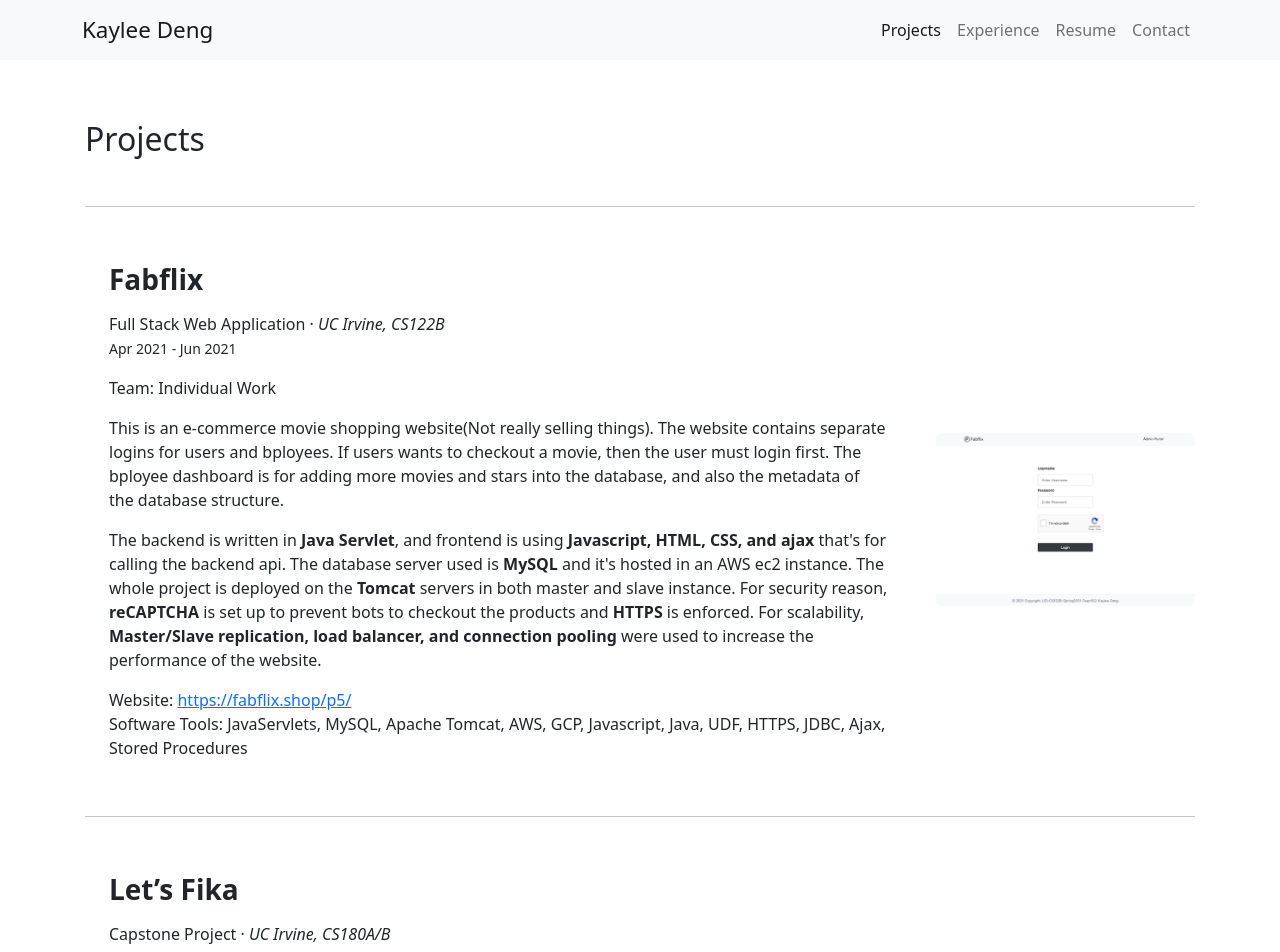
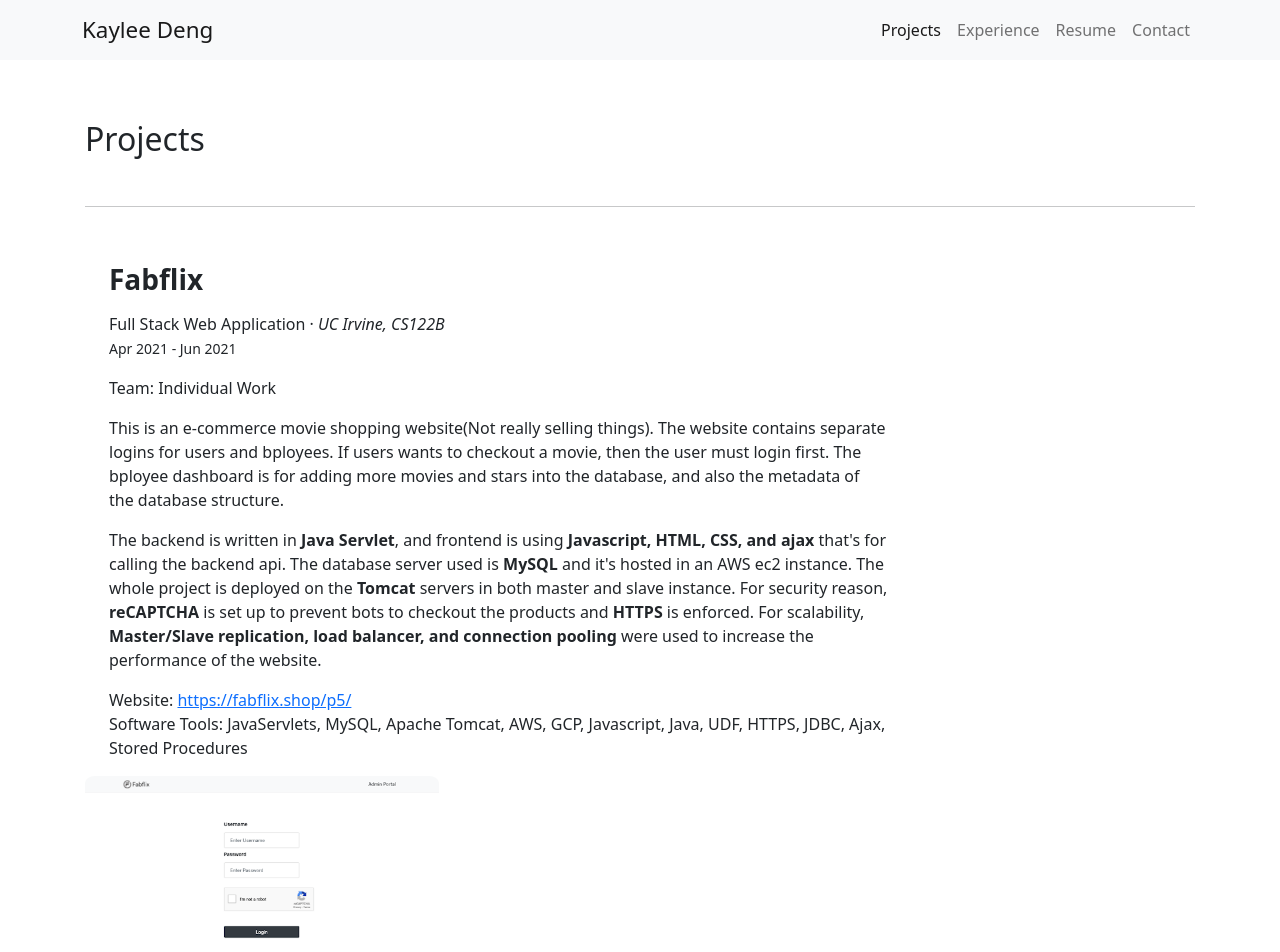
Before and after one commit to bikaylee/Portfolio, a Jekyll site: the page built from index.md, in a window 1280 px wide. Shown: the top 952 px of the page. Built offline with Jekyll 4.4.1, drawn with Linux system fonts in a browser that asks for light colours.

Commit message:
resize img

```diff
--- a/index.md
+++ b/index.md
@@ -23,7 +23,7 @@ title: Project
             Software Tools: JavaServlets, MySQL, Apache Tomcat, AWS, GCP, Javascript, Java, UDF, HTTPS, JDBC, Ajax, Stored Procedures</p>
         </div>
     </div>
-    <div class="col-sm-3">
+    <div class="col-sm-4">
             <a href="https://fabflix.shop/p5/">
                 <img src="img/fabflix.png" alt="Fabflix Webpage">
             </a>
@@ -48,7 +48,7 @@ title: Project
             </p>
         </div>
     </div>
-    <div class="col-sm-3">
+    <div class="col-sm-4">
         <a href="https://letsfika.today/">
             <img src="img/letsfika.png" alt="Let's Fika Webpage">
         </a>
@@ -73,7 +73,7 @@ title: Project
             Software Tools: gym, rllib, ppo, numpy</p>
         </div>
     </div>
-    <div class="col-sm-3">
+    <div class="col-sm-4">
         <a href="https://bikaylee.github.io/Pixel-Jump/">
             <img src="img/pixeljump.gif" alt="Pixel Jump Webpage">
         </a>
@@ -122,7 +122,7 @@ title: Project
             Software Tools: HTML, CSS, Javascript</p>
         </div>
     </div>
-    <div class="col-sm-3">
+    <div class="col-sm-4">
         <a href="https://bikaylee.github.io/She-Who-Codes/">
             <img src="img/shewhocodes.png" alt="She Who Codes Webpage">
         </a>
@@ -147,7 +147,7 @@ title: Project
             Software Tools: HTML, CSS, Javascript</p>
         </div>
     </div>
-    <div class="col-sm-3">
+    <div class="col-sm-4">
         <a href="https://bikaylee.github.io/La-Fusion/">
             <img src="img/lafusion.png" alt="La Fusion Webpage">
         </a>
```
